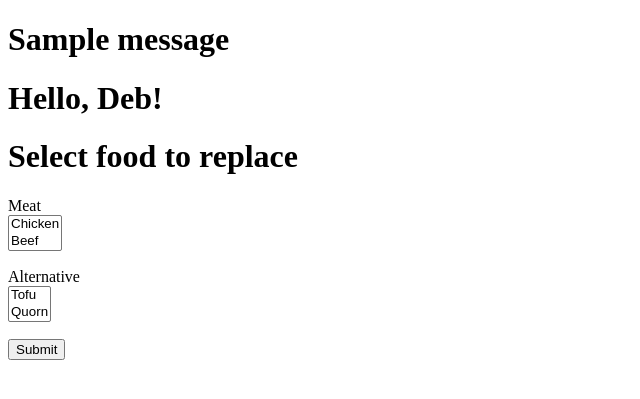
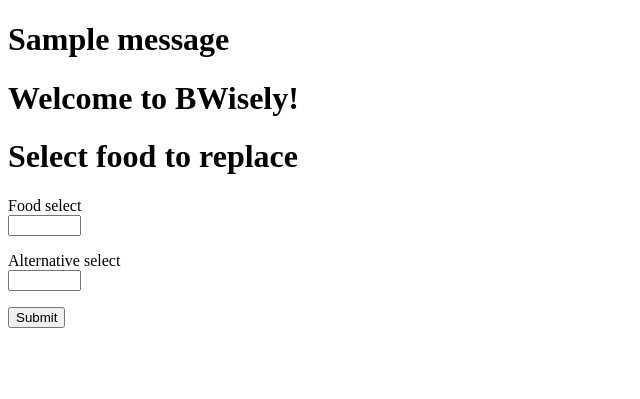
Before and after one commit to Violin1208/CFG_carbonhack, a Flask app: template flask_site/templates/index.html in a window 1280 px wide. Shown: the top 399 px of the page, without its empty margins (0-640 px from the left). Run offline with Flask 2, Linux system fonts and the light colour scheme; the template is opened without the code that fills it: values that come from a table or form of the project are taken from there, most other values are stand-ins (such as "Sample title", 1, 10 or a date in 2020); one stand-in notice (Sample message) is shown; form fields are guessed from the names that the template uses.

Commit message:
Enable co2 calcs and some refactoring

```diff
--- a/flask_site/carbonsite.py
+++ /dev/null
@@ -1 +0,0 @@
-from flask_site import app
--- a/flask_site/forms.py
+++ b/flask_site/forms.py
@@ -1,10 +1,11 @@
 from flask_wtf import FlaskForm
 from wtforms import SelectField, SubmitField #, StringField, BooleanField, SubmitField
 from wtforms.validators import DataRequired
+from flask_site.static_data.food_dict import info
 
 class SelectForm(FlaskForm):
-    meats = ['Chicken', 'Beef']
-    alternatives = ['Tofu', 'Quorn']
+    meats = info.keys()
+    alternatives = info.keys()
     food_select = SelectField('Meat', choices = meats)
     alternative_select = SelectField('Alternative', choices = alternatives, validate_choice=True)
     submit = SubmitField('Submit')
--- a/flask_site/static/food_dict.py
+++ /dev/null
@@ -1,2 +0,0 @@
-{'Lamb':    '2.4', 'Lentils': '0.14', 'Beef': '2.35', 'Plant based (vegan) burger': '0.23', 'Trout (farmed)': '0.47', 'Milk (fresh cattle)': '0.11', 'Avocados': '0.05', 'Rice': '0.31', '': '', 'Coffee': '1.77', 'Dried and candied fruits, nuts and seeds': '0.28', 'Eggs': '0.48', 'Water': '0.02',
- 'Tuna': '0.41', 'Oats': '0.07', 'Cheese (unpasturised)': '1.23', 'Potatoes': '0.1', 'Cheese: unripened e.g, cottage cheese mozzarella': '1.23', 'Beans': '0.14', 'Egg: Free Range': '0.53', 'Pork': '0.93', 'Trout (wild)': '0.42', 'Tofu': '0.11', 'Mushrooms': '0.4', 'Chicken': '0.66'}
--- a/flask_site/templates/index.html
+++ b/flask_site/templates/index.html
@@ -4,20 +4,20 @@
         <title>{{ title }} - CarbonSite</title>
     </head>
     <body>
-        {% for mesg in get_flashed_messages() %}
-        <h1>{{ mesg }}</h1>
+        {% for msg in get_flashed_messages() %}
+        <h1>{{ msg }}</h1>
         {% endfor %}
-        <h1>Hello,  Deb!</h1>
+        <h1>Welcome to BWisely!</h1>
         <h1>Select food to replace</h1>
         <form action="" method="post" novalidate>
             {{ form.hidden_tag() }}
             <p>
                 {{ form.food_select.label }}<br>
-                {{ form.food_select(size=2)}}</br>
+                {{ form.food_select(size=6)}}</br>
             </p>
             <p>
                 {{ form.alternative_select.label }}<br>
-                {{ form.alternative_select(size=2)}}</br>
+                {{ form.alternative_select(size=6)}}</br>
             </p>
             <p>{{ form.submit() }}</p>
         </form>
--- a/flask_site/templates/info.html
+++ b/flask_site/templates/info.html
@@ -10,6 +10,7 @@
         <h1>Food Results</h1>
         <p>You have selected to replace {{ meat }} with {{ alternative }} </p>
         <p>This is saving {{ saving }}kg of C02! </p>
+        <a href={{ url_for('index') }}>Calculate again</a>
         </form>
     </body>
 </html>
```
Also changed, not shown: flask_site/routes.py (+2 -8 lines), flask_site/static/__init__.py (deleted), 1 other file.
